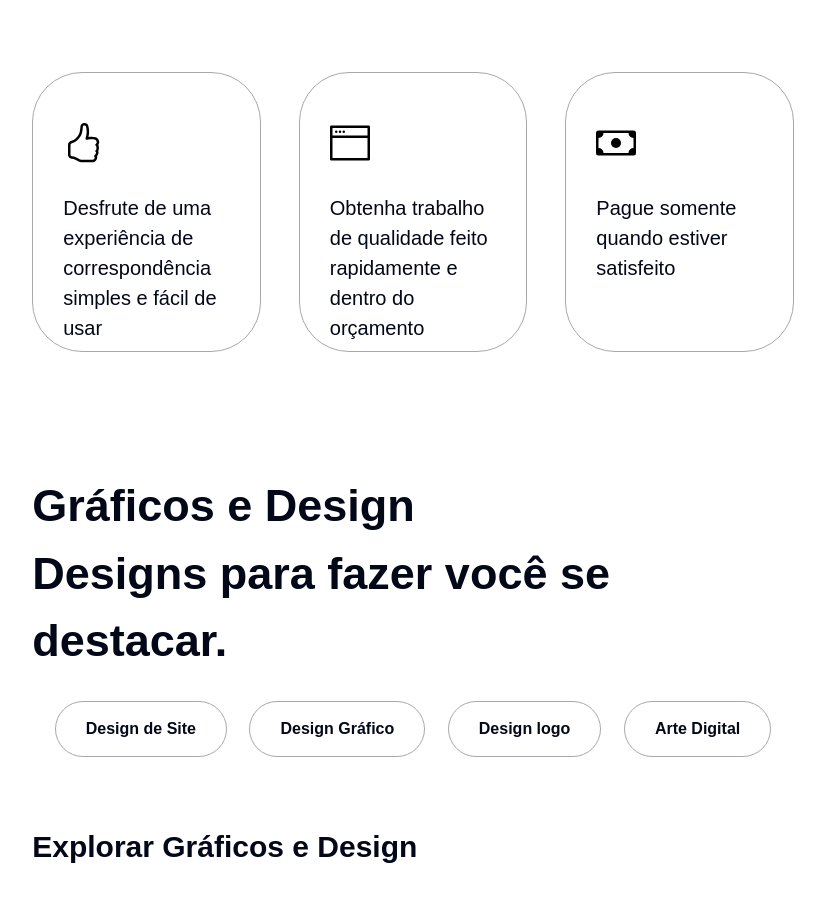
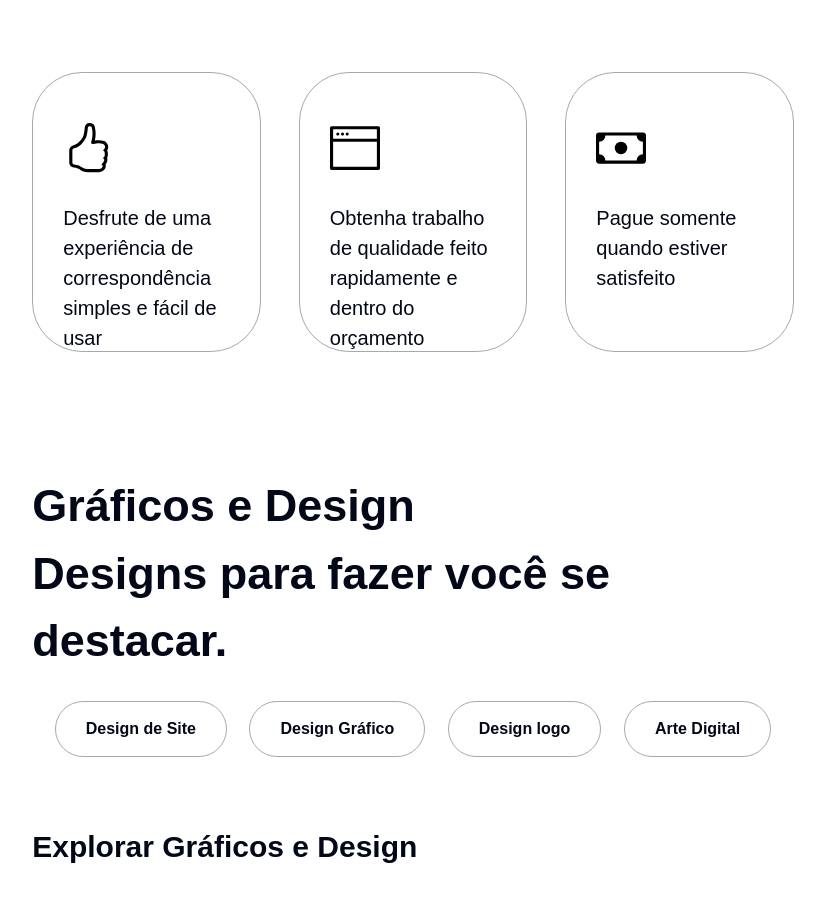
Before and after one commit to jessivxi/projeto-designodyssey, a Next.js app: page / in a window 1280 px wide. Shown: the part 1560-2461 px from the top of the page, without its empty margins (227-1052 px from the left). Built offline with nearby package versions, Linux system fonts and the light colour scheme.

Commit message:
atualização

```diff
--- a/src/app/components/hub/hub.module.css
+++ b/src/app/components/hub/hub.module.css
@@ -269,8 +269,8 @@
   align-items: flex-start;
   height: auto;
   width: 100%;
-  max-width: 40px; /* Adjust the max-width as needed */
-  margin: 5 auto; /* Center the icon horizontally */
+  max-width: 50px; /* Adjust the max-width as needed */
+  margin: 3 auto; /* Center the icon horizontally */
 }
 
 .box2_content_text {
--- a/src/app/profile/profile.module.css
+++ b/src/app/profile/profile.module.css
@@ -147,5 +147,6 @@
 }
 .profile_right_column_evaluation_text{
     display: flex;
+    padding: 30px 0px 0px 0px;
 
 }
```
